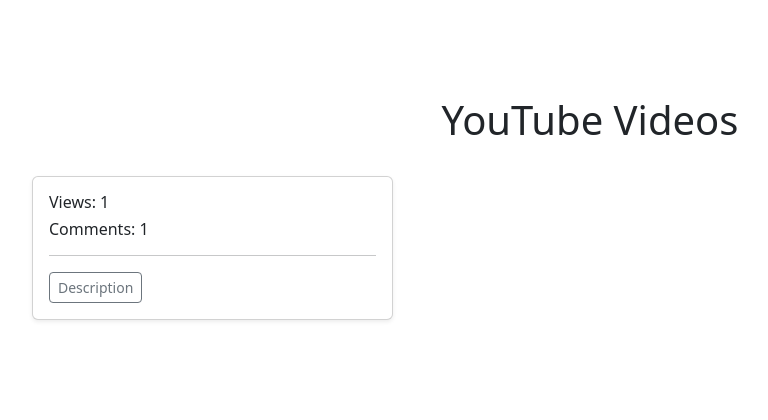
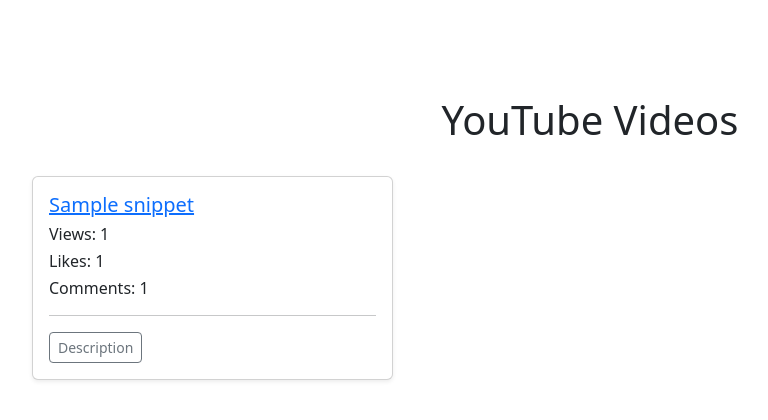
Before and after one commit to alecrliu/ytubedb, a Flask app: template templates/videos.html in a window 1280 px wide. Shown: the part 56-476 px from the top of the page, without its empty margins (50-818 px from the left). Run offline with Flask 2, Linux system fonts and the light colour scheme; the template is opened without the code that fills it: most values are stand-ins (such as "Sample title", 1, 10 or a date in 2020).

Commit message:
resized video cards, added more attributes, working on links to each channel

```diff
--- a/main.py
+++ b/main.py
@@ -33,6 +33,11 @@
     channels_info = channel_data['items']
     return render_template('channel.html', channels=channels_info)
 
+# we gotta get this to link to each specific channel somehow
+# @app.route('/channel/<string:channelId>')
+# def channel(channelId):
+#     channel_info = channel_data.get(channelId)
+#     return render_template('channel.html', channels=channel_info)
 
 @app.route('/videos')
 def showVideos():
--- a/templates/videos.html
+++ b/templates/videos.html
@@ -84,7 +84,7 @@
     <main class="py-5 mt-5">
         <div class="container">
             <h1 class="fw-light text-center">YouTube Videos</h1>
-            <div class="row row-cols-1 row-cols-sm-2 row-cols-md-3 g-3 mt-3">
+            <div class="row row-cols-sm-1 row-cols-md-2 row-cols-lg-3 g-3  mt-3">
                 {% for vid in videos %}
                 <div class="col">
                     <div class="card shadow-sm">
@@ -93,7 +93,10 @@
                             players.push('{{ vid.id }}');
                         </script>
                         <div class="card-body">
+                            <!-- the link to a specific channel below doesn't work yet, have to link it to each channel somehow -->
+                            <h5 class="card-title"><a href="{{url_for('channel', channelId=vid.snippet.channelId)}}">{{ vid.snippet.channelTitle }}</a></h5>
                             <h6 class="card-title">Views: {{ vid.statistics.viewCount }}</h6>
+                            <h6 class="card-title">Likes: {{ vid.statistics.likeCount }}</h6>
                             <h6 class="card-title">Comments: {{ vid.statistics.commentCount }}</h6>
                             <hr>
                             <div class="d-flex justify-content-between align-items-center">
```
